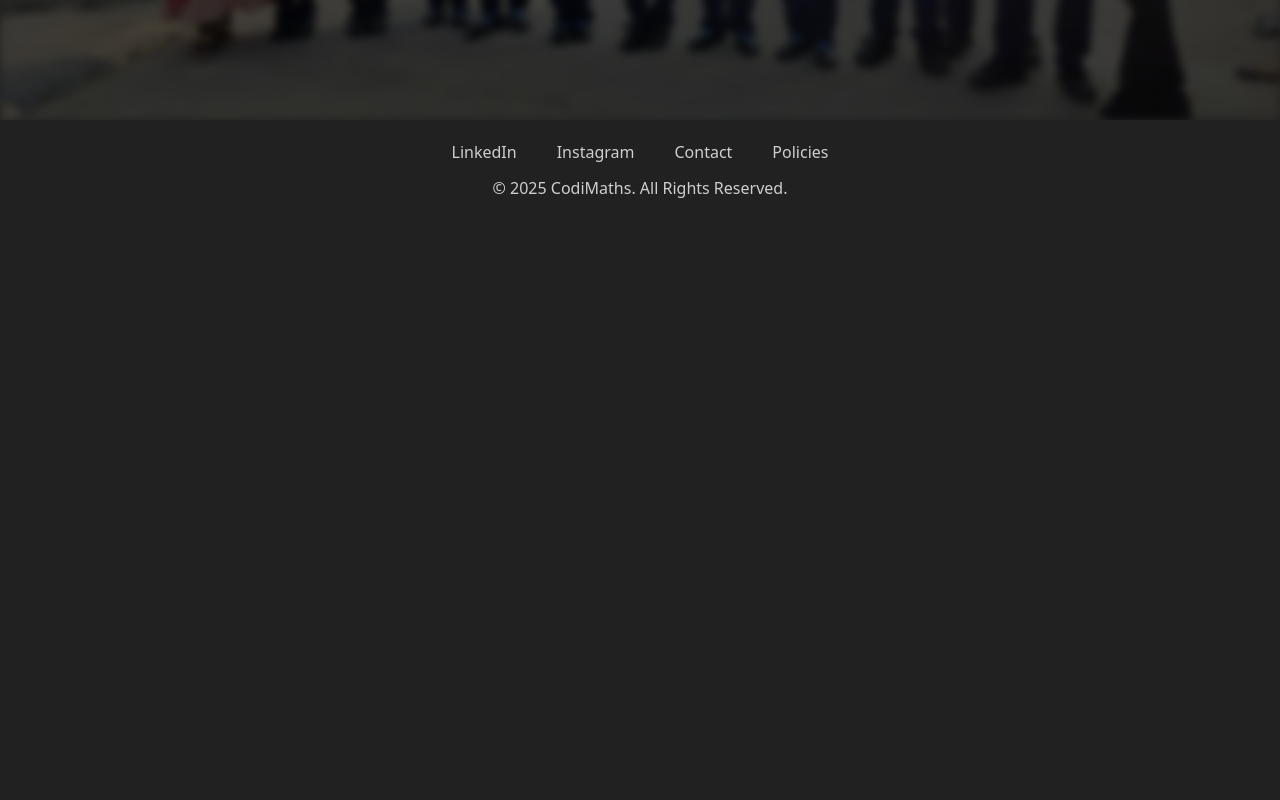
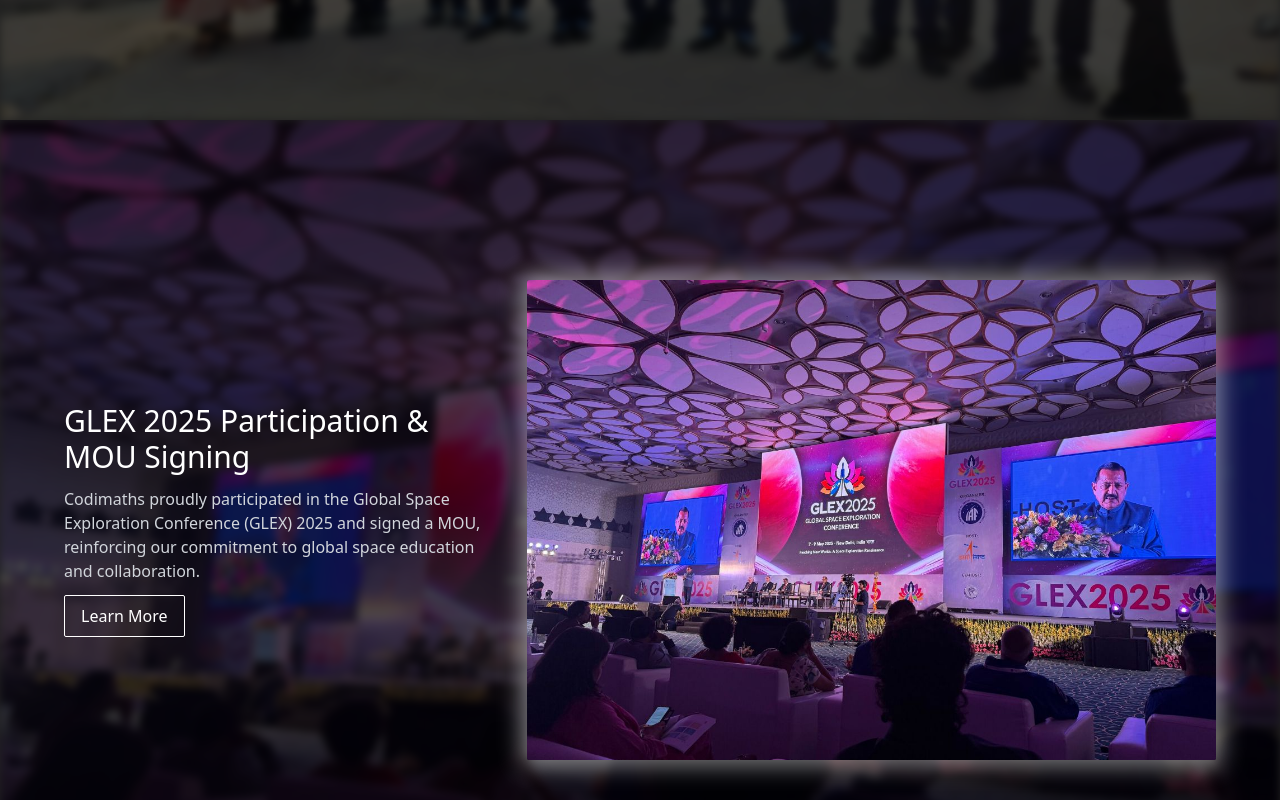
Before and after one commit to Arsh-Quadri/CodiMaths, a Next.js app: page /events in a window 1280 px wide. Shown: the part 3080-3880 px from the top of the page. Before the commit the page ends 3300 px from the top, so only its background shows below. Built offline with nearby package versions, Linux system fonts and the light colour scheme; no server answers.

Commit message:
new event added

```diff
--- a/app/(root)/events/page.jsx
+++ b/app/(root)/events/page.jsx
@@ -4,6 +4,7 @@
 import event2 from "../../../public/assets/event2.jpg";
 import event3 from "../../../public/assets/event3.jpeg";
 import event4 from "../../../public/assets/event4.jpeg";
+import event5 from "../../../public/assets/event5.jpeg";
 
 const EventsPage = () => {
   const events = [
@@ -31,6 +32,12 @@
       link: "/events/student-isro-visit",
       desc: "Codimaths organized an educational trip for Air Force School students to ISRO’s IN-SPACe headquarters, inspiring young minds through real-world space exploration insights.",
     },
+    {
+      title: "GLEX 2025 Participation & MOU Signing",
+      image: event5,
+      link: "/events/glex-2025-mou",
+      desc: "Codimaths proudly participated in the Global Space Exploration Conference (GLEX) 2025 and signed a MOU, reinforcing our commitment to global space education and collaboration.",
+    },
   ];
 
   return (
```
Also changed, not shown: public/assets/event5.jpeg (added).
